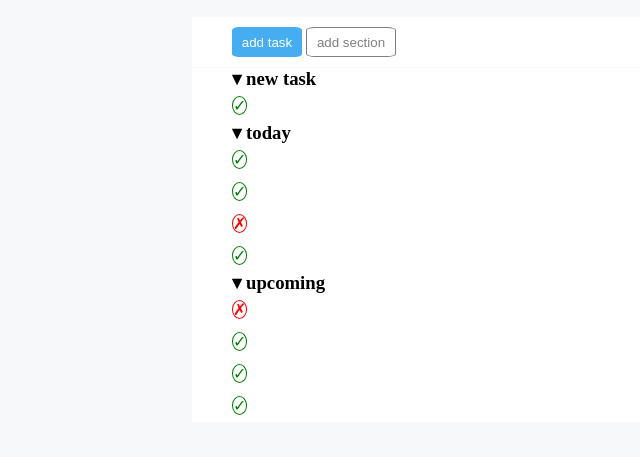
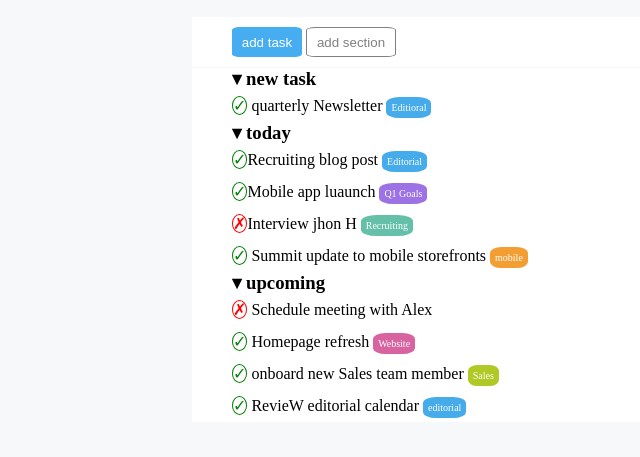
Before and after one commit to sidra1991/html-css-toboolist, a plain HTML site: page index.html in a window 1280 px wide. Shown: the part 65-522 px from the top of the page, without its empty margins (0-640 px from the left). Drawn offline with Linux system fonts and the light colour scheme.

Commit message:
da rifinire

```diff
--- a/css/style.css
+++ b/css/style.css
@@ -66,3 +66,27 @@ li {
     border-radius: 50%;
     line-height: 2;
 }
+.cerchio {
+    border-radius: 30%;
+    color:white;
+    font-size:10px;
+    padding: 5px;
+}
+.colblu {
+    background-color: #45abea;
+}
+.colvio {
+    background-color: #9c72e4;
+}
+.colver {
+    background-color: #64c0a9;
+}
+.colara {
+    background-color: #f29e33;
+}
+.colros {
+    background-color: #d863a1;
+}
+.colver2 {
+    background-color:#b0c926 ;
+}
--- a/index.html
+++ b/index.html
@@ -19,27 +19,27 @@
                 <section>
                 <h3> <span>&#9662;</span> new task</h3>
                  <ul>
-                     <li> <span class="ok">✓</span>  </li>
+                     <li> <span class="ok">✓</span> <span>quarterly Newsletter</span> <span class="cerchio colblu">Editioral </span> </span> </li>
                  </ul>
                 </section>
                 <!-- lista today -->
                 <section>
                     <h3><span>&#9662;</span> today</h3>
                     <ul>
-                        <li></li><span class="ok">✓</span></li>
-                        <li></li><span class="ok">✓</span></li>
-                        <li><span class="no"> ✗</span> </li>
-                        <li></li><span class="ok">✓</span></li>
+                        <li></li><span class="ok">✓</span><span>Recruiting blog post</span> <span class="cerchio colblu" >Editorial</span>  </li>
+                        <li></li><span class="ok">✓</span><span>Mobile app luaunch</span> <span class="cerchio colvio" >Q1 Goals</span> </li>
+                        <li><span class="no"> ✗</span><span>Interview jhon H</span> <span class="cerchio colver">Recruiting </span> </li>
+                        <li></li><span class="ok">✓</span> <span>Summit update to mobile storefronts</span> <span class="cerchio colara" >mobile</span> </li>
                     </ul>
                    </section>
                 <!-- lista upcoming -->
                 <section>
                 <h3><span>&#9662;</span> upcoming</h3>
                     <ul>
-                        <li><span class="no"> ✗</span></li>
-                        <li></li><span class="ok">✓</span></li>
-                        <li></li><span class="ok">✓</span></li>
-                        <li></li><span class="ok">✓</span></li>
+                        <li><span class="no"> ✗</span> <span>Schedule meeting with Alex</span></li>
+                        <li></li><span class="ok">✓</span> <span>Homepage refresh</span> <span class="cerchio colros" >Website</span> </li>
+                        <li></li><span class="ok">✓</span> <span>onboard new Sales team member</span> <span class="cerchio colver2" >Sales</span> </li>
+                        <li></li><span class="ok">✓</span> <span>RevieW editorial calendar</span> <span class="cerchio colblu" >editorial</span> </li>
                     </ul>
                    </section>
             </div>
```
